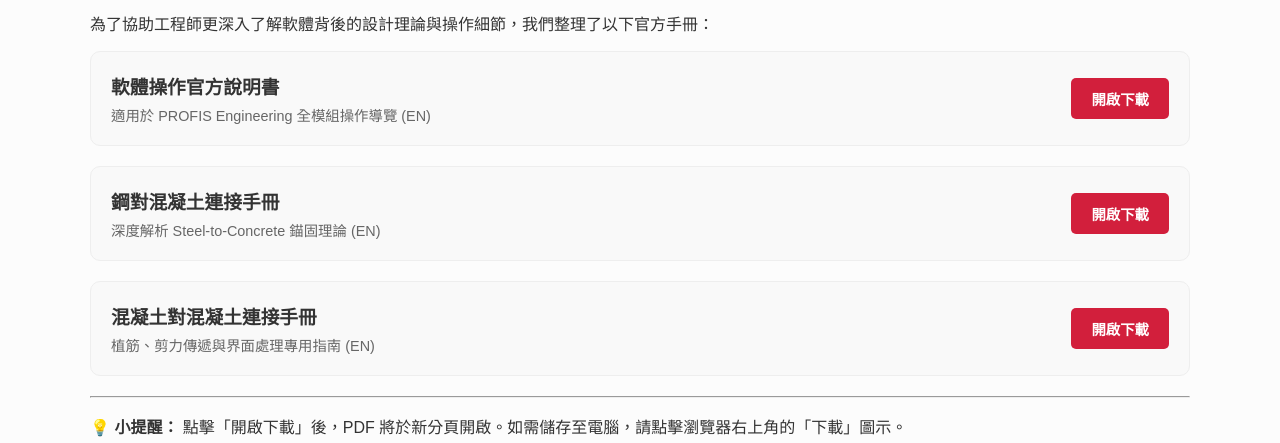
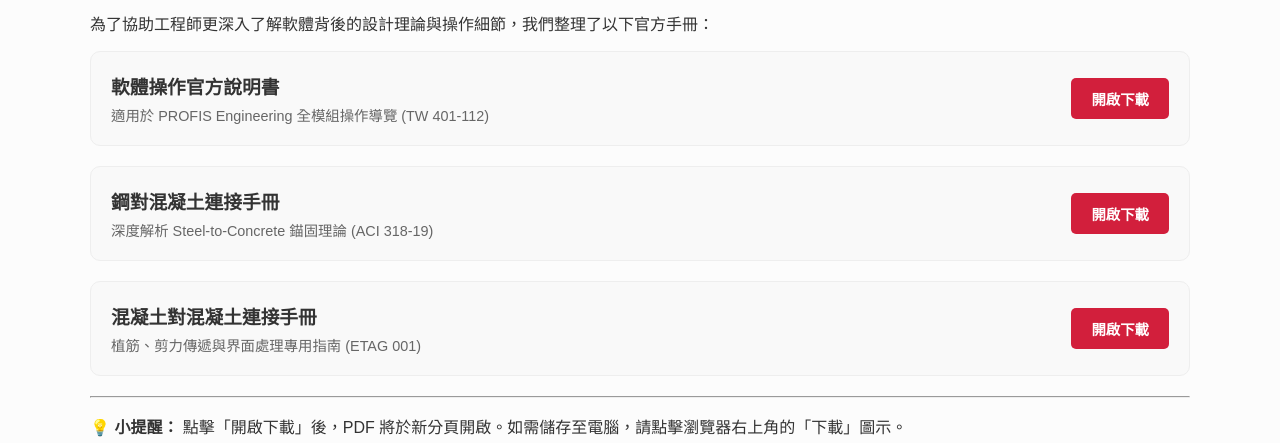
Before and after one commit to SSTTW/TWsoftware-FAQ, a Jekyll site: the page built from _posts/2026-04-10-technical-resources.md, in a window 1280 px wide and 900 px high. Shown: the part 222-665 px from the top of the window. Built offline with Jekyll 4.4.1, drawn with Linux system fonts in a browser that asks for light colours.

Commit message:
Update 2026-04-10-technical-resources.md

```diff
--- a/_posts/2026-04-10-technical-resources.md
+++ b/_posts/2026-04-10-technical-resources.md
@@ -39,25 +39,25 @@ excerpt: "本專區提供 PROFIS Engineering 相關之設計手冊、鋼對混
 <div class="resource-card">
   <div class="resource-info">
     <h3>軟體操作官方說明書</h3>
-    <p>適用於 PROFIS Engineering 全模組操作導覽 (EN)</p>
+    <p>適用於 PROFIS Engineering 全模組操作導覽 (TW 401-112)</p>
   </div>
-  <a href="../Hilti_PROFIS_Engineering_Manual_EN.pdf" target="_blank" class="download-btn">開啟下載</a>
+  <a href="/TWsoftware-FAQ/土木401%20112.pdf" target="_blank" class="download-btn">開啟下載</a>
 </div>
 
 <div class="resource-card">
   <div class="resource-info">
     <h3>鋼對混凝土連接手冊</h3>
-    <p>深度解析 Steel-to-Concrete 錨固理論 (EN)</p>
+    <p>深度解析 Steel-to-Concrete 錨固理論 (ACI 318-19)</p>
   </div>
-  <a href="../Hilti_PROFIS_Engineering_SteelToConcrete_Handbook_EN.pdf" target="_blank" class="download-btn">開啟下載</a>
+  <a href="/TWsoftware-FAQ/ACI318%2019.pdf" target="_blank" class="download-btn">開啟下載</a>
 </div>
 
 <div class="resource-card">
   <div class="resource-info">
     <h3>混凝土對混凝土連接手冊</h3>
-    <p>植筋、剪力傳遞與界面處理專用指南 (EN)</p>
+    <p>植筋、剪力傳遞與界面處理專用指南 (ETAG 001)</p>
   </div>
-  <a href="../Hilti_PROFIS_Engineering_ConcreteToConcrete_Handbook_EN.pdf" target="_blank" class="download-btn">開啟下載</a>
+  <a href="/TWsoftware-FAQ/ETAG-001-annex-c.pdf" target="_blank" class="download-btn">開啟下載</a>
 </div>
 
 ---
```
